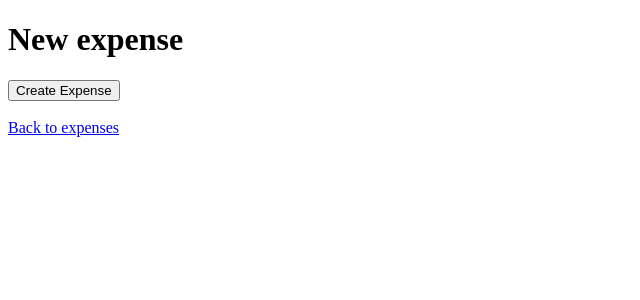
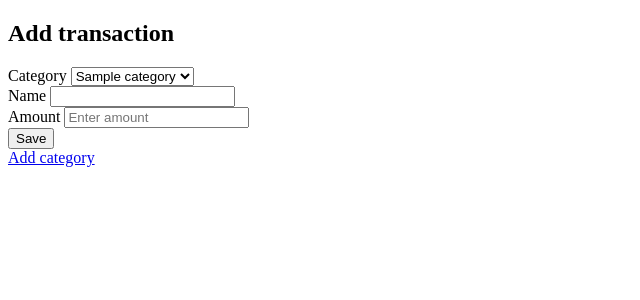
Before and after one commit to cwaku/budgetty, a Rails app: page /expenses/new in a window 1280 px wide. Shown: the top 300 px of the page, without its empty margins (0-640 px from the left). Run offline with Rails 7, Linux system fonts and the light colour scheme; a user stored in the database is signed in; tables that the repository leaves empty hold one stand-in row (values such as "Sample post"); some libraries are stand-ins or nearby versions.

Commit message:
Add view for expenses new

```diff
--- a/app/controllers/categories_controller.rb
+++ b/app/controllers/categories_controller.rb
@@ -3,7 +3,7 @@ class CategoriesController < ApplicationController
 
   # GET /categories or /categories.json
   def index
-    @categories = Category.all
+    @categories = current_user.categories.order(created_at: :desc).all
   end
 
   # GET /categories/1 or /categories/1.json
--- a/app/controllers/expenses_controller.rb
+++ b/app/controllers/expenses_controller.rb
@@ -20,7 +20,7 @@ class ExpensesController < ApplicationController
     @expense = Expense.find(params[:id])
     @category = Category.find(@expense.category_id)
     @total_cost = 0
-    @category.expenses.each do |categories_expense|
+    @category.categories_expenses.each do |categories_expense|
       @total_cost += categories_expense.expense.amount
     end
   end
--- a/app/views/categories/_category.html.erb
+++ /dev/null
@@ -1,2 +0,0 @@
-<div id="<%= dom_id category %>">
-</div>
--- a/app/views/expenses/new.html.erb
+++ b/app/views/expenses/new.html.erb
@@ -1,9 +1,24 @@
-<h1>New expense</h1>
-
-<%= render "form", expense: @expense %>
-
-<br>
+<div>
+  <h2>Add transaction</h2>
+  <%= form_with model: @expense do |f| %>
+    <div>
+      <%= f.label :category %>
+      <%= f.select :category_id, @category.map { |category| [category.name, category.id] } %>
+    </div>
+    <div>
+      <%= f.label :name %>
+      <%= f.text_field :name, require: true %>
+    </div>
+    <div>
+      <%= f.label :amount %>
+      <%= f.number_field :amount, placeholder: "Enter amount", require: true %>
+    </div>
+    <div>
+      <%= f.submit "Save" %>
+    </div>
+  <% end %>
+</div>
 
 <div>
-  <%= link_to "Back to expenses", expenses_path %>
+  <%= link_to "Add category", new_category_path %>
 </div>
```
Also changed, not shown: app/views/categories/_form.html.erb (deleted, +0 -17 lines), app/views/categories/edit.html.erb (deleted, +0 -10 lines), app/views/categories/_category.json.jbuilder (deleted), app/views/categories/index.json.jbuilder (deleted), app/views/categories/show.json.jbuilder (deleted).
